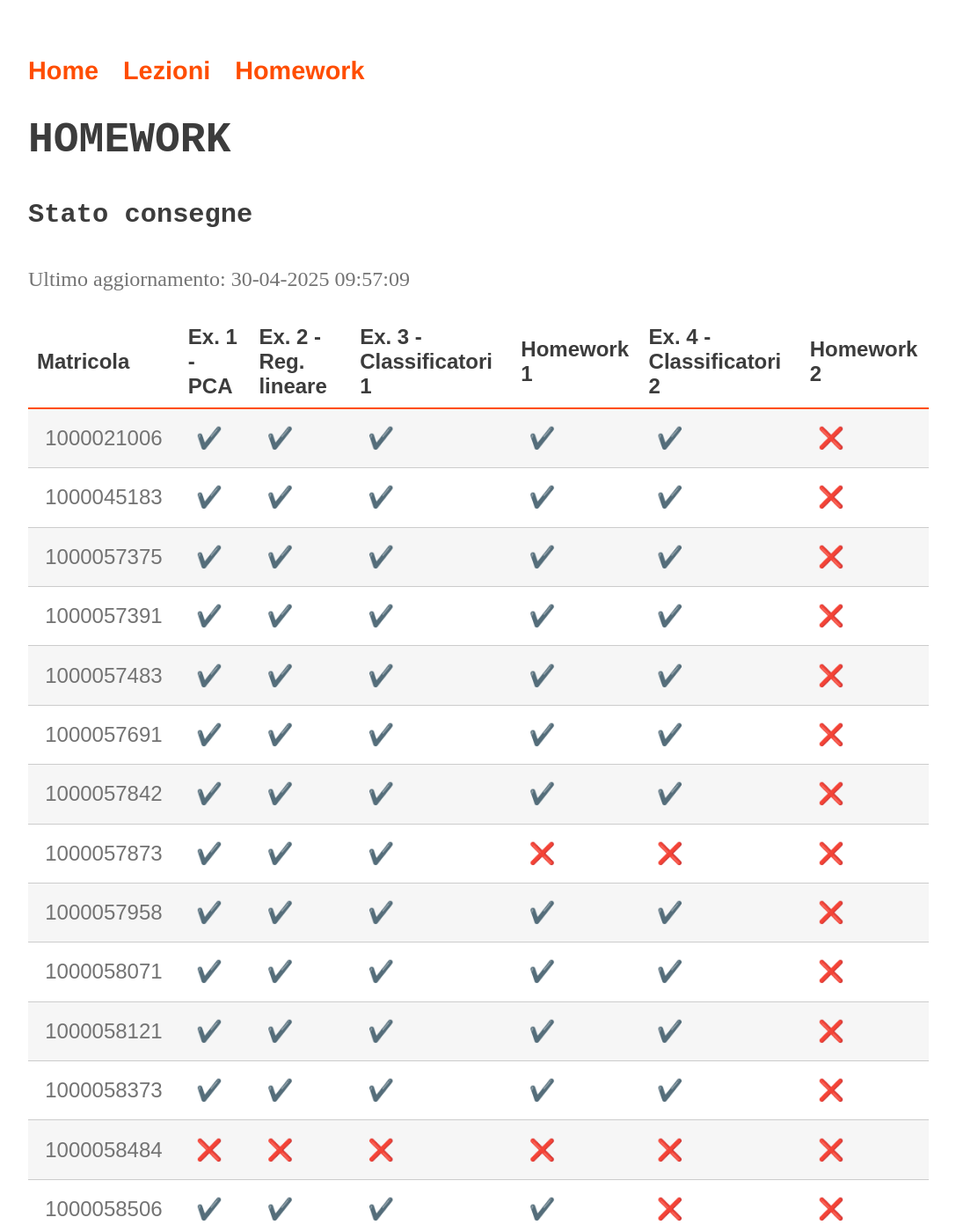
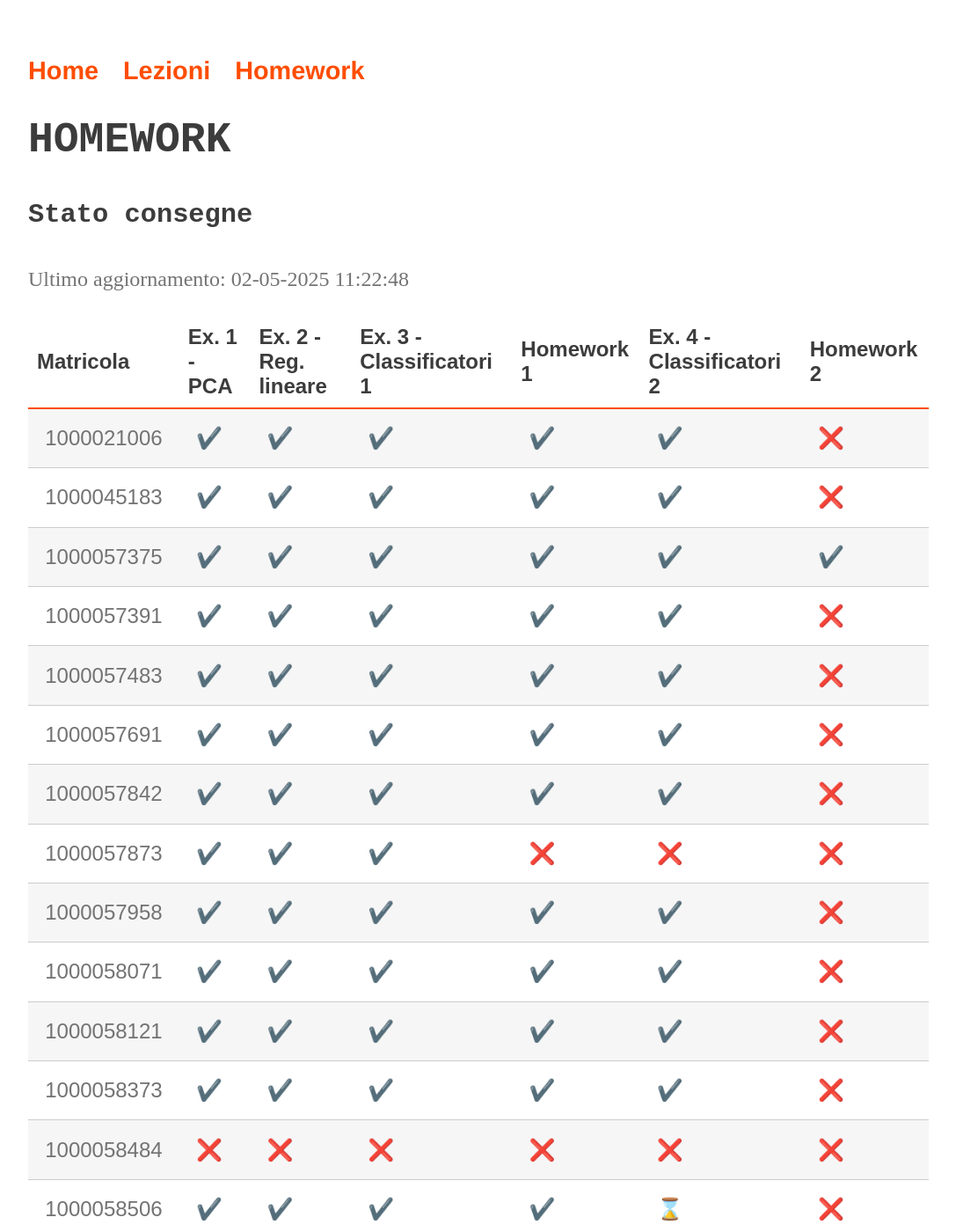
Before and after one commit to perceivelab/ml-mz-2025, a Jekyll site: the page built from status.md, in a window 1280 px wide and 1400 px high. Shown: the whole window at 88% size, without its empty margins (96-1183 px from the left). Built offline with Jekyll 4.4.1, drawn with Linux system fonts in a browser that asks for light colours; emoji names are drawn with the system emoji font; our own code applies the rules of GitHub Pages for plain Markdown files.

Commit message:
Update status

```diff
--- a/status.md
+++ b/status.md
@@ -6,13 +6,13 @@ layout: page
 
 #### Stato consegne
 
-Ultimo aggiornamento: 30-04-2025 09:57:09
+Ultimo aggiornamento: 02-05-2025 11:22:48
 
 | Matricola | Ex. 1 - PCA|Ex. 2 - Reg. lineare|Ex. 3 - Classificatori 1|Homework 1|Ex. 4 - Classificatori 2|Homework 2 |
 | --- | ---|---|---|---|---|--- |
 | 1000021006 |:heavy_check_mark:|:heavy_check_mark:|:heavy_check_mark:|:heavy_check_mark:|:heavy_check_mark:|:x:|
 | 1000045183 |:heavy_check_mark:|:heavy_check_mark:|:heavy_check_mark:|:heavy_check_mark:|:heavy_check_mark:|:x:|
-| 1000057375 |:heavy_check_mark:|:heavy_check_mark:|:heavy_check_mark:|:heavy_check_mark:|:heavy_check_mark:|:x:|
+| 1000057375 |:heavy_check_mark:|:heavy_check_mark:|:heavy_check_mark:|:heavy_check_mark:|:heavy_check_mark:|:heavy_check_mark:|
 | 1000057391 |:heavy_check_mark:|:heavy_check_mark:|:heavy_check_mark:|:heavy_check_mark:|:heavy_check_mark:|:x:|
 | 1000057483 |:heavy_check_mark:|:heavy_check_mark:|:heavy_check_mark:|:heavy_check_mark:|:heavy_check_mark:|:x:|
 | 1000057691 |:heavy_check_mark:|:heavy_check_mark:|:heavy_check_mark:|:heavy_check_mark:|:heavy_check_mark:|:x:|
@@ -23,7 +23,7 @@ Ultimo aggiornamento: 30-04-2025 09:57:09
 | 1000058121 |:heavy_check_mark:|:heavy_check_mark:|:heavy_check_mark:|:heavy_check_mark:|:heavy_check_mark:|:x:|
 | 1000058373 |:heavy_check_mark:|:heavy_check_mark:|:heavy_check_mark:|:heavy_check_mark:|:heavy_check_mark:|:x:|
 | 1000058484 |:x:|:x:|:x:|:x:|:x:|:x:|
-| 1000058506 |:heavy_check_mark:|:heavy_check_mark:|:heavy_check_mark:|:heavy_check_mark:|:x:|:x:|
+| 1000058506 |:heavy_check_mark:|:heavy_check_mark:|:heavy_check_mark:|:heavy_check_mark:|:hourglass:|:x:|
 | 1000058536 |:heavy_check_mark:|:heavy_check_mark:|:heavy_check_mark:|:heavy_check_mark:|:heavy_check_mark:|:x:|
 | 1000058943 |:heavy_check_mark:|:heavy_check_mark:|:heavy_check_mark:|:heavy_check_mark:|:heavy_check_mark:|:x:|
 | 1000059088 |:heavy_check_mark:|:heavy_check_mark:|:heavy_check_mark:|:heavy_check_mark:|:heavy_check_mark:|:x:|
```
